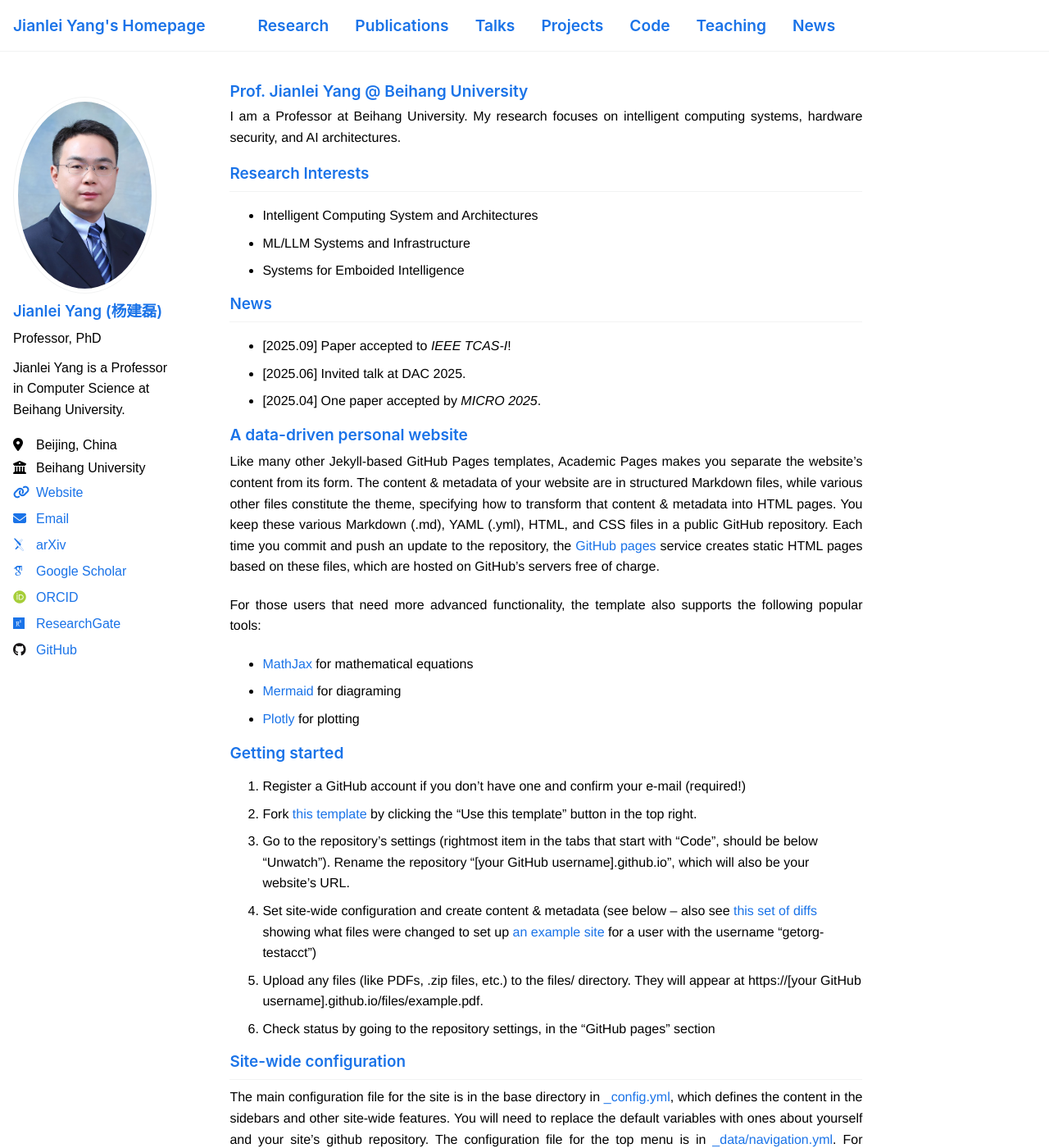
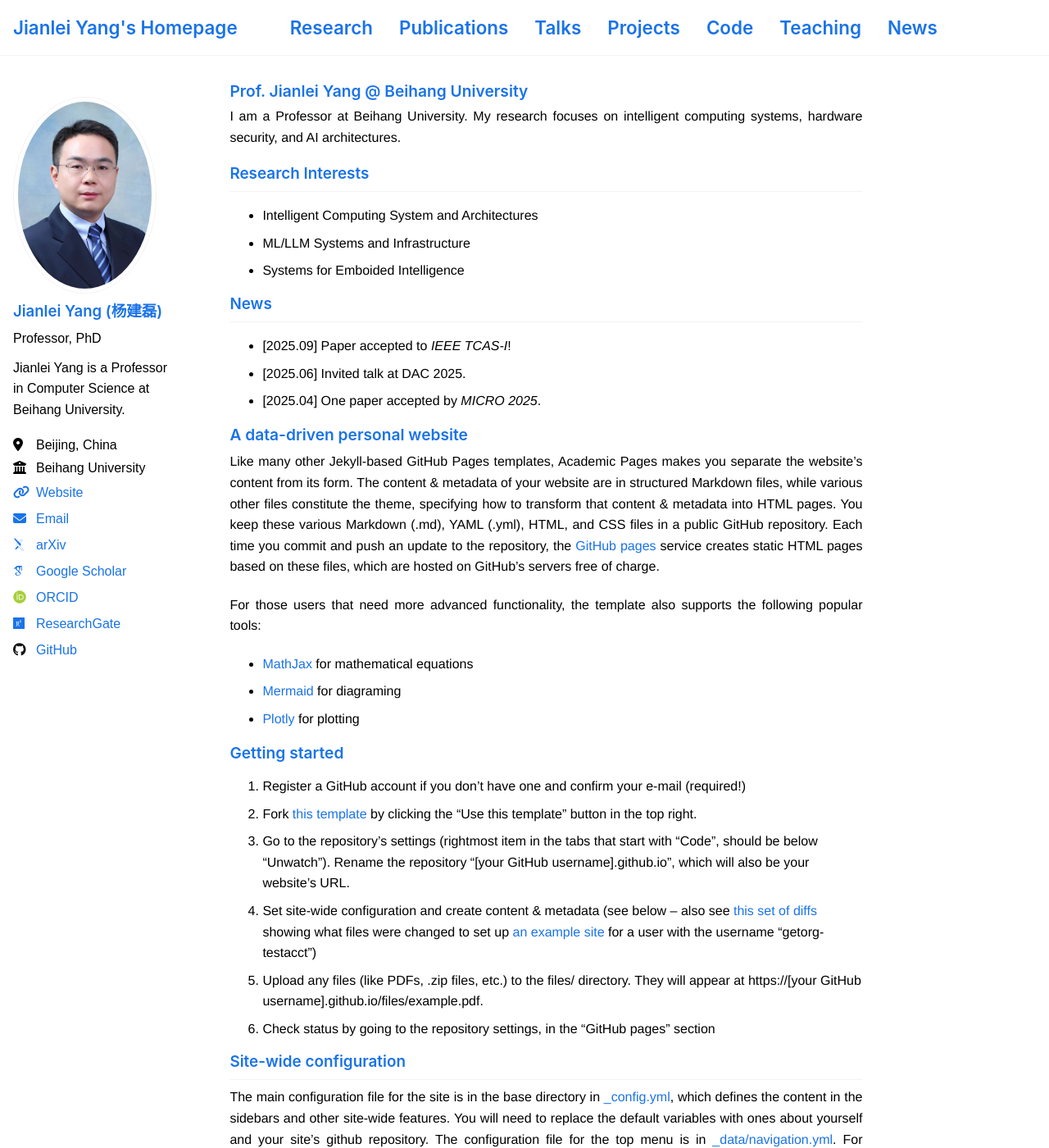
Before and after one commit to dogrush/dogrush.github.io, a Jekyll site: the page built from _pages/about.md, in a window 1280 px wide and 1400 px high. Shown: the whole window at 82% size. Built offline with Jekyll 4.4.1, drawn with Linux system fonts in a browser that asks for light colours; some web fonts are replaced.

Commit message:
modified:   _sass/_custom.scss

```diff
--- a/_sass/_custom.scss
+++ b/_sass/_custom.scss
@@ -116,7 +116,7 @@ a:focus {
 .masthead .masthead__menu a,
 .masthead .masthead__menu-item a {
   font-family: "Inter", "Noto Sans SC", "PingFang SC", "Microsoft YaHei", sans-serif !important;
-  font-size: 1.2rem !important;  /* 固定导航栏字号 */
+  font-size: 1.4rem !important;  /* 固定导航栏字号 */
   font-weight: 600 !important;    /* 半粗体 */
   color: #1A73E8 !important;      /* 科技蓝 */
   text-decoration: none !important;
```
